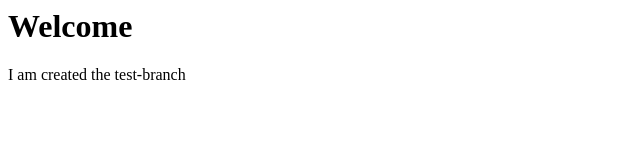
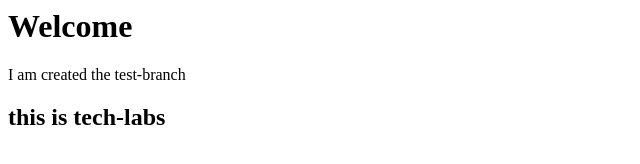
Before and after one commit to dhinaTartlabs/test-git, a plain HTML site: page index.html in a window 1280 px wide. Shown: the whole page, without its empty margins (0-640 px from the left). Drawn offline with Linux system fonts and the light colour scheme.

Commit message:
added tech commit

```diff
--- a/index.html
+++ b/index.html
@@ -4,5 +4,7 @@
             Welcome
         </h1>
         <span> I am created the test-branch </span>
+
+        <h2>this is tech-labs</h2>
     </body>
 </html>
```
